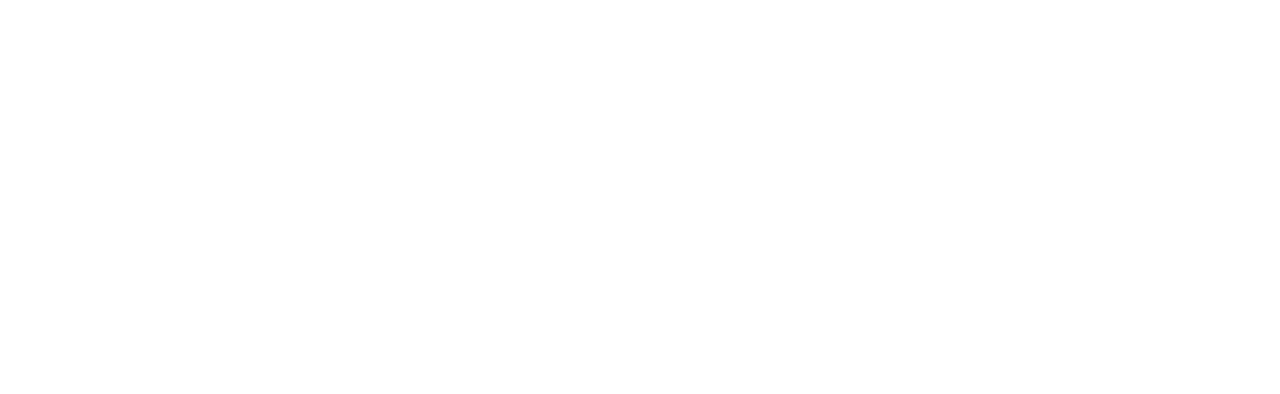
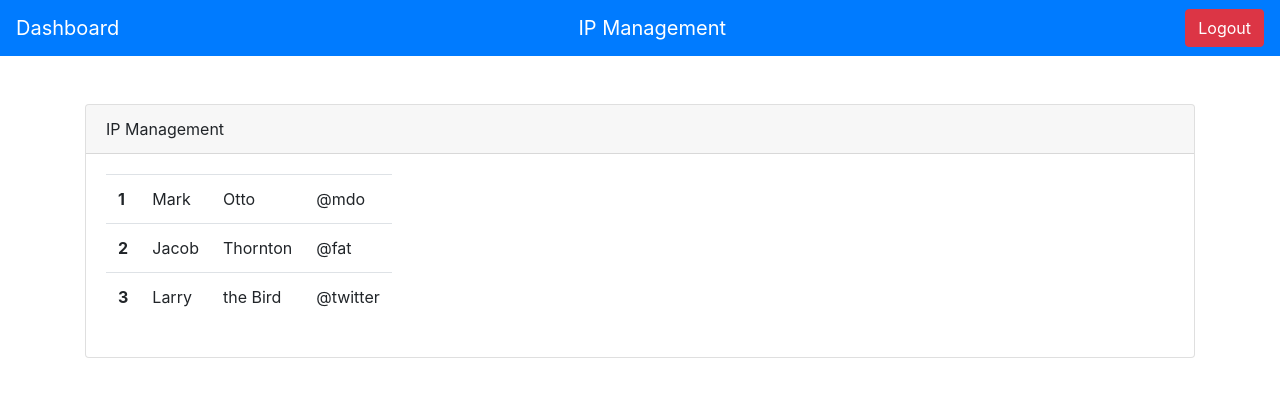
Before and after one commit to islamMaruf/ip_management_frontend, a Vue app: page /dashboard in a window 1280 px wide. Shown: the top 394 px of the page. Built offline with nearby package versions, Linux system fonts and the light colour scheme.

Commit message:
feat: component ready

```diff
--- /dev/null
+++ b/src/components/Navbar.vue
@@ -0,0 +1,15 @@
+<template>
+    <nav class="navbar navbar-dark bg-primary">
+        <a class="navbar-brand" href="#">Dashboard</a>
+        <span class="navbar-brand">IP Management</span>
+        <slot></slot>
+    </nav>
+</template>
+
+<script>
+export default {
+    name: "NavbarComponent",
+}
+</script>
+
+<style scoped></style>
--- a/src/components/core/Button.vue
+++ b/src/components/core/Button.vue
@@ -6,7 +6,7 @@
 
 <script>
 export default {
-    name:"Button",
+    name:"ButtonComponent",
     props: {
         type: {
             type: String,
--- a/src/components/core/Card.vue
+++ b/src/components/core/Card.vue
@@ -11,7 +11,7 @@
 
 <script>
     export default {
-        name: 'Card',
+        name: 'CardComponent',
         props:{
             title : String
         }
--- /dev/null
+++ b/src/components/core/Table.vue
@@ -0,0 +1,21 @@
+<template>
+    <table class="table">
+        <thead class="thead-dark">
+            <tr>
+                <th v-for="(header, index) in headers" :key="index">{{ header }}</th>
+            </tr>
+        </thead>
+        <tbody>
+            <slot></slot>
+        </tbody>
+    </table>
+</template>
+
+<script>
+export default {
+    name: "TableComponent",
+    props: {
+        headers: Array,
+    },
+};
+</script>
--- a/src/router/index.js
+++ b/src/router/index.js
@@ -3,6 +3,7 @@
 Vue.use(VueRouter)
 
 import LoginPage from "../views/LoginPage.vue"
+import DashboardPage from "../views/DashboardPage.vue"
 
 
 const routes = [
@@ -11,8 +12,14 @@
     name: 'Login',
     component: LoginPage,
     alias: '/login',
-    meta: {page_title: 'Login | IP Solution'},
-  }
+    meta: {page_title: 'Login | IP Management'},
+  },
+  {
+    path: '/dashboard',
+    name: 'Dashboard',
+    component: DashboardPage,
+    meta: {page_title: 'Dashboard | IP Management'},
+  },
 ]
 
 const router = new VueRouter({
--- /dev/null
+++ b/src/views/DashboardPage.vue
@@ -0,0 +1,56 @@
+<template>
+    <div>
+        <Navbar>
+            <div>
+                <Button type="danger">Logout</Button>
+            </div>
+        </Navbar>
+        <div class="container mt-5">
+            <Card title="IP Management">
+            <Table>
+                <tbody>
+                    <tr>
+                        <th scope="row">1</th>
+                        <td>Mark</td>
+                        <td>Otto</td>
+                        <td>@mdo</td>
+                    </tr>
+                    <tr>
+                        <th scope="row">2</th>
+                        <td>Jacob</td>
+                        <td>Thornton</td>
+                        <td>@fat</td>
+                    </tr>
+                    <tr>
+                        <th scope="row">3</th>
+                        <td>Larry</td>
+                        <td>the Bird</td>
+                        <td>@twitter</td>
+                    </tr>
+                </tbody>
+            </Table>
+        </Card>
+        </div>
+
+    </div>
+</template>
+
+<script>
+import Card from "../components/core/Card.vue";
+import Navbar from "../components/Navbar.vue"
+import Button from '../components/core/Button.vue';
+import Table from "../components/core/Table.vue";
+
+export default {
+    name: "DashboardPage",
+    components: {
+        Navbar,
+        Button,
+        Card,
+        Table
+    }
+
+}
+</script>
+
+<style scoped></style>
```
